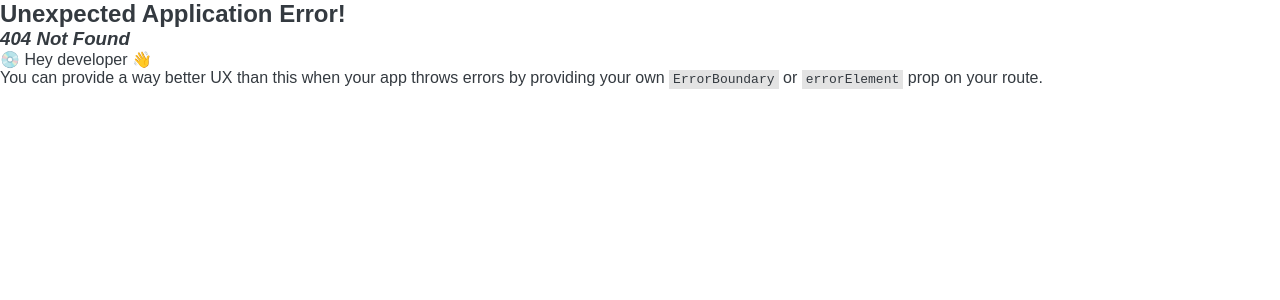
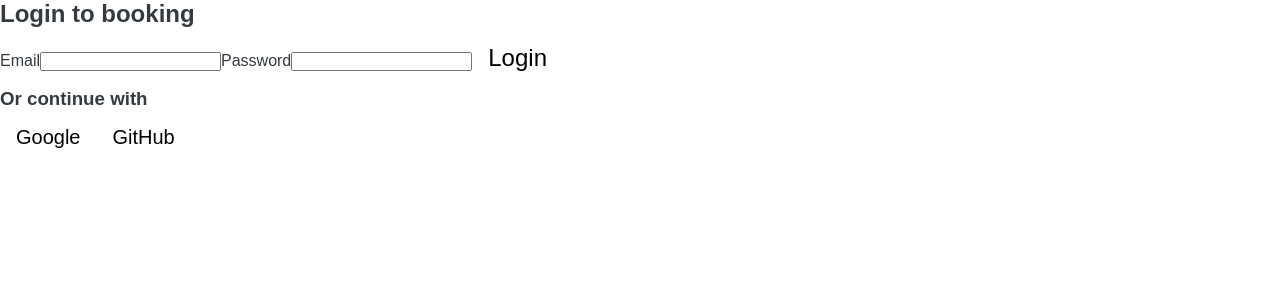
Before and after one commit to devil1993/booking, a React (Vite) app in the folder booking-ui/: page /login in a window 1280 px wide. Before the commit this address had no page. Shown: the top 300 px of the page. Built offline with nearby package versions, Linux system fonts and the light colour scheme.

Commit message:
Added login and register pages.

```diff
--- a/booking-ui/src/App.tsx
+++ b/booking-ui/src/App.tsx
@@ -2,6 +2,9 @@ import "./App.css";
 import BookingCalendar from "./Dashboard/BookingCalendar";
 import { RouterProvider, createBrowserRouter } from "react-router-dom";
 import Welcome from "./Landing/Welcome";
+import Login from "./Login";
+import Register from "./Register";
+import React from "react";
 
 
 const router = createBrowserRouter([
@@ -10,11 +13,13 @@ const router = createBrowserRouter([
     children: [
       { index: true, element: <Welcome /> },
       { path: "/dashboard", element: <BookingCalendar /> },
+      { path: "/login", element: <Login />},
+      { path: "/register", element: <Register />}
     ],
   },
 ]);
 
-const App: React.FC<{}> = () => {
+const App: React.FC = () => {
   return <RouterProvider router={router} />;
 }
 
--- a/booking-ui/src/Dashboard/BookingCalendar.tsx
+++ b/booking-ui/src/Dashboard/BookingCalendar.tsx
@@ -58,7 +58,7 @@ const BookingCalendar: React.FC = () => {
     newBooking.date = new Date(
       Date.UTC(date.getFullYear(), date.getMonth(), day)
     ).getTime();
-    newBooking.bookingTypeId = options.id;
+    newBooking.bookingType.id = options.id;
     newBooking = await bookingService.book(newBooking);
 
     dispatch(bookingCollectionActions.addBooking(newBooking));
--- a/booking-ui/src/Landing/Welcome.module.css
+++ b/booking-ui/src/Landing/Welcome.module.css
@@ -8,7 +8,7 @@
     background-color: #adb5bd;
 }
 
-button {
+.button {
     background-color: rgb(21, 170, 191);
     color: #343a40;
     height: 10%;
@@ -21,14 +21,14 @@ button {
     box-shadow: 0 0 10px 5px rgba(21, 170, 191, 0.3);
 }
 
-button:hover{
+.button:hover{
     color: rgb(21, 170, 191);
     background-color: #343a40;
     box-shadow: 0 0 20px 10px rgba(21, 170, 191, 0.4);
     cursor: pointer;
 }
 
-button:focus{
+.button:focus{
     outline: none;
     box-shadow: 0 0 40px 30px rgba(21, 170, 191, 0.4);
 }
--- a/booking-ui/src/Landing/Welcome.tsx
+++ b/booking-ui/src/Landing/Welcome.tsx
@@ -2,21 +2,21 @@ import { useNavigate } from "react-router-dom";
 import styles from './Welcome.module.css';
 import { useEffect, useRef } from "react";
 
-const Welcome: React.FC<{}> = () => {
+const Welcome: React.FC = () => {
     const navigate = useNavigate();
-    let calendarRef = useRef<HTMLButtonElement>(null);
-    let serviceRef = useRef<HTMLButtonElement>(null);
-    let calendarFocus = () => {
+    const calendarRef = useRef<HTMLButtonElement>(null);
+    const serviceRef = useRef<HTMLButtonElement>(null);
+    const calendarFocus = () => {
         calendarRef.current?.focus();
     }
-    let serviceFocus = () => {
+    const serviceFocus = () => {
         serviceRef.current?.focus();
     }
     useEffect(calendarFocus,[]);
     return (
         <div className={styles.buttonContainer}>
-            <button tabIndex={1} ref={calendarRef} onMouseOver={calendarFocus} onClick={() => {navigate('/dashboard')}}>Goto Calendar</button>
-            <button tabIndex={2} ref={serviceRef} onMouseOver={serviceFocus}>Receive service</button>
+            <button className={styles.button} tabIndex={1} ref={calendarRef} onMouseOver={calendarFocus} onClick={() => {navigate('/dashboard')}}>Goto Calendar</button>
+            <button className={styles.button} tabIndex={2} ref={serviceRef} onMouseOver={serviceFocus}>Receive service</button>
         </div>
     );
 }
--- /dev/null
+++ b/booking-ui/src/Login/Login.module.css
@@ -0,0 +1,16 @@
+.ssoButton {
+    /*display: block;*/
+    padding: 16px;
+    border: none;
+    background-color: transparent;
+    cursor: pointer;
+    font-size: 20px;
+}
+
+.button{
+    padding: 16px;
+    border: none;
+    background-color: transparent;
+    cursor: pointer;
+    font-size: 24px;
+}
--- /dev/null
+++ b/booking-ui/src/Login/index.tsx
@@ -0,0 +1,22 @@
+import React from "react";
+import styles from "./Login.module.css"
+
+const Login: React.FC = () => {
+    return <>
+        <h2>Login to booking</h2>
+        <form action="#">
+            <label htmlFor="email">Email</label>
+            <input type="email" id="email" name="email" required />
+            <label htmlFor="password">Password</label>
+            <input type="password" id="password" name="password" required />
+            <button className={styles.button} type="submit">Login</button>
+        </form>
+
+        <h3>Or continue with</h3>
+        <button className={styles.ssoButton} onClick={()=> {alert("Google")}}>Google</button>
+        <button className={styles.ssoButton} onClick={()=> {alert("GitHub")}}>GitHub</button>
+
+    </>
+}
+
+export default Login;
--- /dev/null
+++ b/booking-ui/src/Register/index.tsx
@@ -0,0 +1,9 @@
+import React from "react";
+
+const Register : React.FC = () => {
+    return <>
+    <h1>This is register page</h1>
+    </>
+}
+
+export default Register;
```
